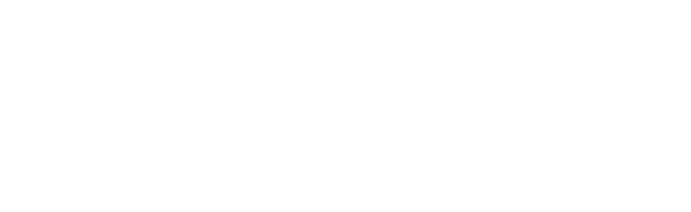
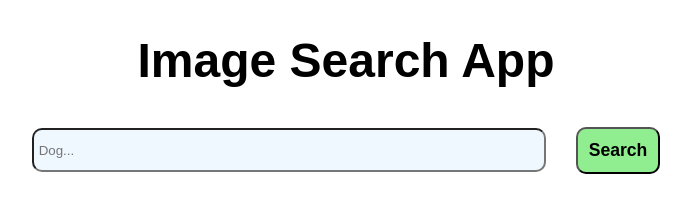
Before and after one commit to OceaneJF/Image_search, a plain HTML site: page index.html in a window 1280 px wide. Shown: the whole page, without its empty margins (294-985 px from the left). Drawn offline with Linux system fonts and the light colour scheme.

Commit message:
affichage static

```diff
--- a/index.html
+++ b/index.html
@@ -9,7 +9,21 @@
 </head>
 
 <body>
+    <header>
+        <p>Image Search App</p>
+    </header>
+    <main>
+        <div class="input">
+            <input type="text" name="" id="" placeholder="Dog...">
+            <button>Search</button>
+        </div>
+        <div class="cards">
 
+        </div>
+    </main>
+    <footer>
+
+    </footer>
 </body>
 
 </html>
--- a/style.css
+++ b/style.css
@@ -0,0 +1,48 @@
+* {
+    margin: 0;
+    padding: 0;
+}
+
+header {
+    height: 80px;
+    display: flex;
+    justify-content: center;
+    align-items: center;
+    margin-top: 20px;
+}
+
+header p {
+    font-size: 3rem;
+    font-weight: bold;
+    font-family: Arial, Helvetica, sans-serif;
+
+}
+
+.input {
+    height: 100px;
+    display: flex;
+    justify-content: center;
+    align-items: center;
+    gap: 30px;
+}
+
+.input input {
+    width: 500px;
+    height: 30px;
+    padding: 5px;
+    background-color: aliceblue;
+    border-radius: 10px;
+}
+
+.input button {
+    padding: 11px;
+    font-size: 1.1rem;
+    background-color: lightgreen;
+    font-weight: bold;
+    border-radius: 10px;
+}
+
+.input button:hover {
+    background-color: green;
+    color: white;
+}
```
